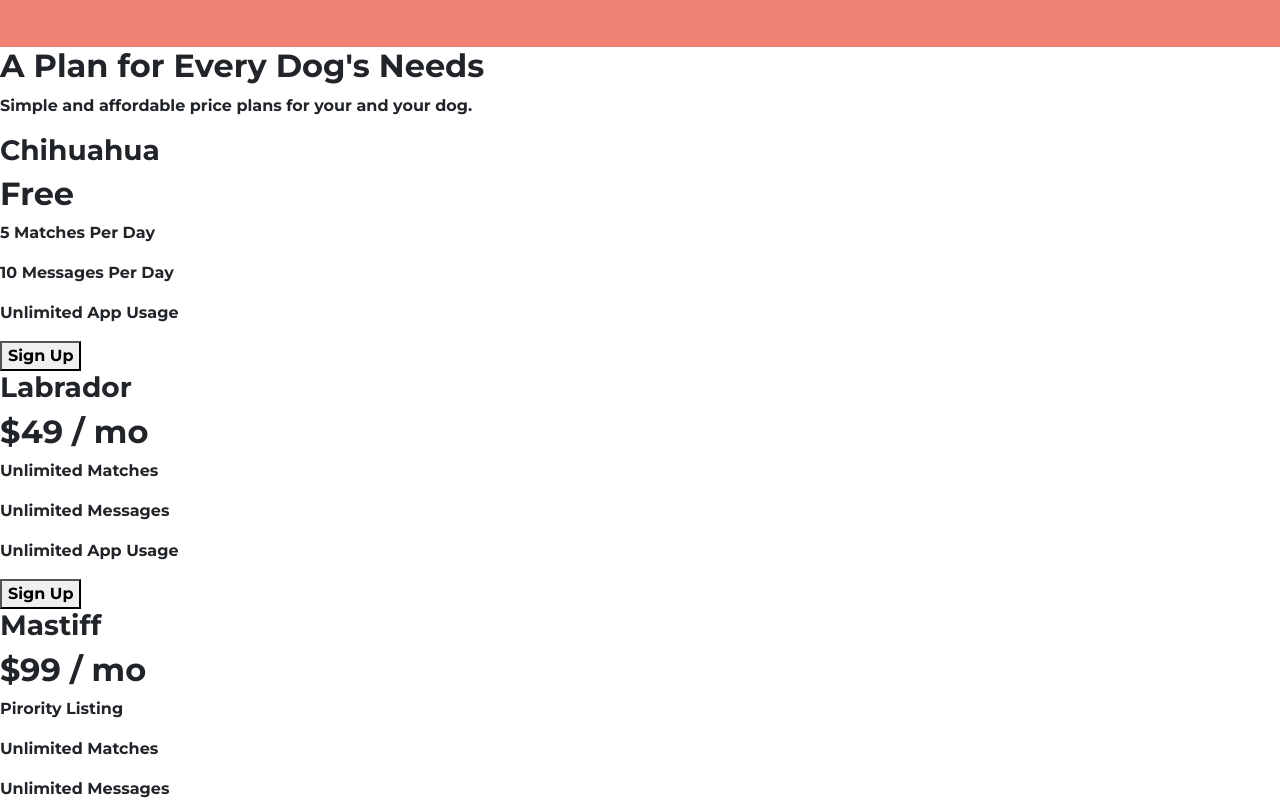
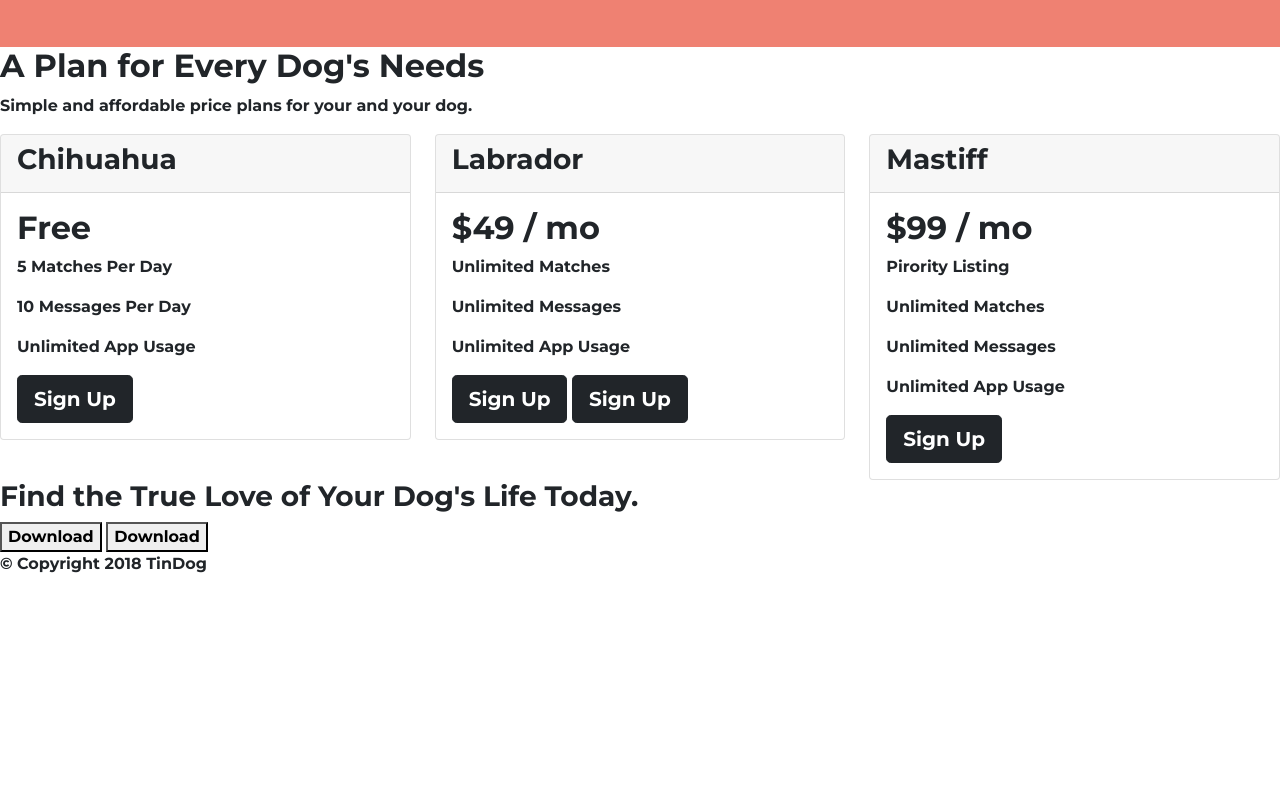
Before and after one commit to arthurkindo/Tin_dog_web_site, a plain HTML site: page index.html in a window 1280 px wide. Shown: the part 1501-2305 px from the top of the page. After the commit the page ends 2093 px from the top, so only its background shows below. Drawn offline with nearby package versions, Linux system fonts and the light colour scheme.

Commit message:
next commit day3

```diff
--- a/index.html
+++ b/index.html
@@ -157,28 +157,53 @@
     <section id="pricing">
       <h2>A Plan for Every Dog's Needs</h2>
       <p>Simple and affordable price plans for your and your dog.</p>
-
+    <div class="row">
+        <div class="col-lg-4 col-md-6 price-col">
+          <div class="card">
+            <div class="card-header">
               <h3>Chihuahua</h3>
+            </div>
+            <div class="card-body">
               <h2>Free</h2>
               <p>5 Matches Per Day</p>
               <p>10 Messages Per Day</p>
               <p>Unlimited App Usage</p>
-      <button type="button">Sign Up</button>
-
+              <button class="btn btn-dark btn-lg" type="button">Sign Up</button>
+            </div>
+          </div>
+        </div>
+        <div class="col-lg-4 col-md-6 price-col">
+          <div class="card">
+            <div class="card-header">
               <h3>Labrador</h3>
+            </div>
+            <div class="card-body">
               <h2>$49 / mo</h2>
               <p>Unlimited Matches</p>
               <p>Unlimited Messages</p>
               <p>Unlimited App Usage</p>
-      <button type="button">Sign Up</button>
+              <button class="btn btn-dark btn-lg" type="button">Sign Up</button>
+              <button class="btn btn-dark btn-lg" type="button">Sign Up</button>
+            </div>
+          </div>
+        </div>
 
+        <div class="col-lg-4 col-md-12 price-col">
+          <div class="card">
+            <div class="card-header">
               <h3>Mastiff</h3>
+            </div>
+            <div class="card-body">
               <h2>$99 / mo</h2>
               <p>Pirority Listing</p>
               <p>Unlimited Matches</p>
               <p>Unlimited Messages</p>
               <p>Unlimited App Usage</p>
-      <button type="button">Sign Up</button>
+              <button class="btn btn-dark btn-lg" type="button">Sign Up</button>
+            </div>
+          </div>
+        </div>
+    </div>
     </section>
 
     <!-- Call to Action -->
```
Lines whose indentation alone changed are shown as unchanged.
